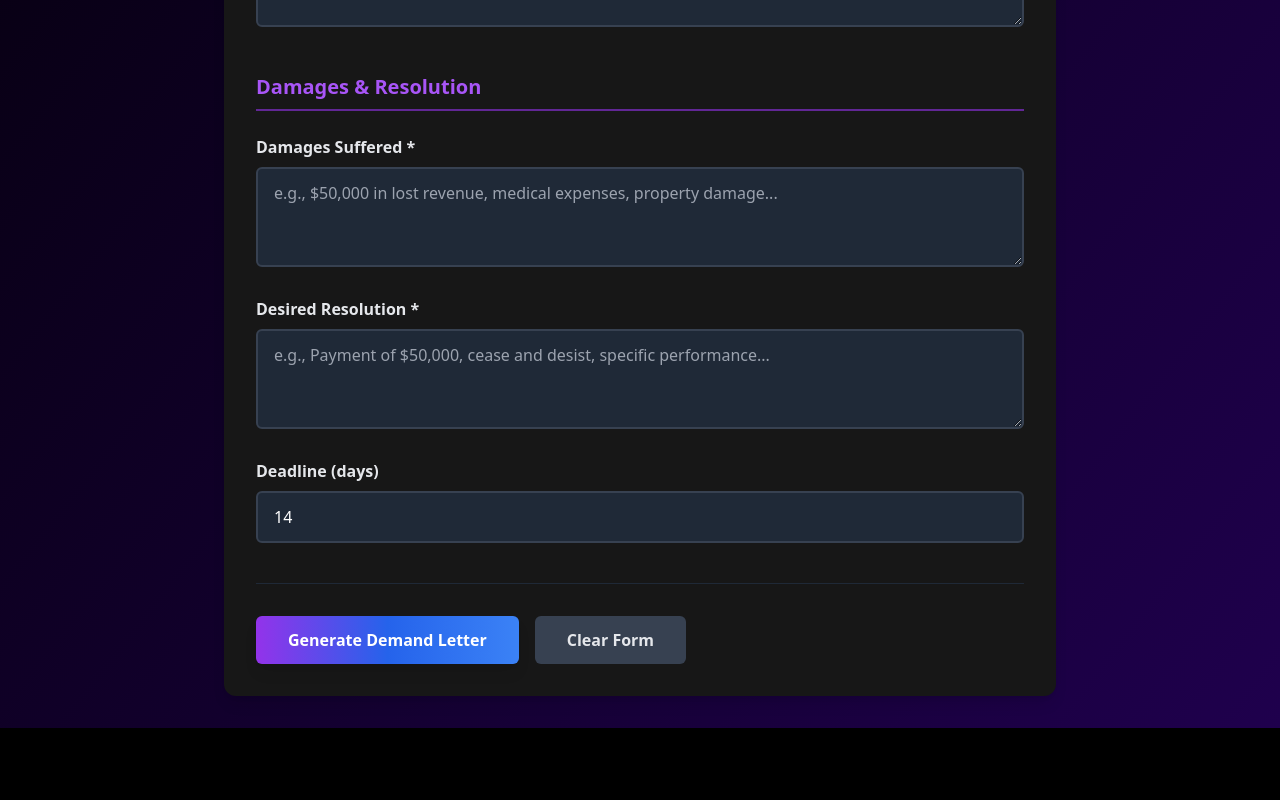
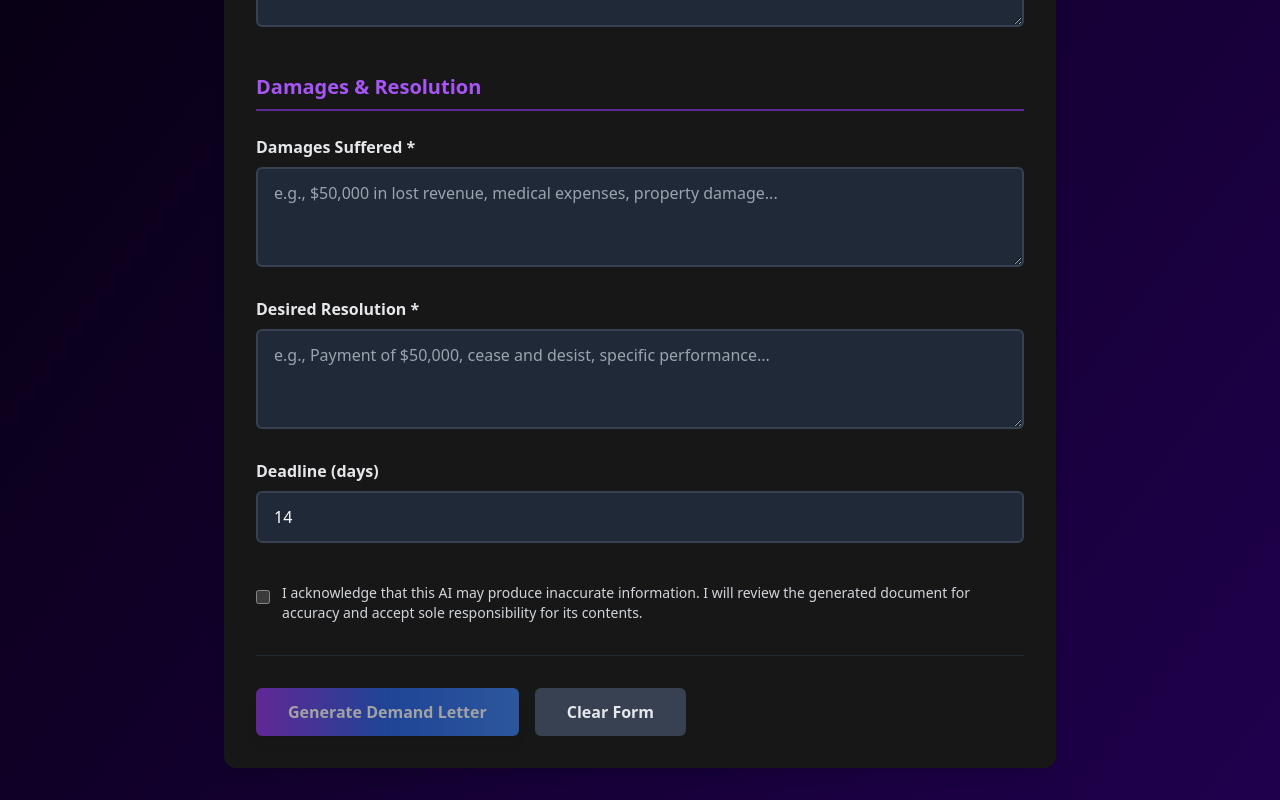
Before and after one commit to drew-anello/Lawyer-AI-Frontend, a React (Vite) app: page / in a window 1280 px wide. Shown: the part 907-1707 px from the top of the page. Before the commit the page ends 1635 px from the top, so only its background shows below. Built offline with nearby package versions, Linux system fonts and the light colour scheme; no server answers.

Commit message:
adds consent message and terms of

```diff
--- a/src/pages/DemandGenerator.tsx
+++ b/src/pages/DemandGenerator.tsx
@@ -39,6 +39,7 @@ function DemandGeneratorPage() {
   const [loading, setLoading] = useState(false)
   const [response, setResponse] = useState<ApiResponse | null>(null)
   const [showLetter, setShowLetter] = useState(false)
+  const [consentChecked, setConsentChecked] = useState(false)
 
   const editableRef = useRef<HTMLDivElement>(null)
   const letterTextRef = useRef<string>('')
@@ -249,8 +250,22 @@ function DemandGeneratorPage() {
               </div>
             </div>
 
+            {/* Consent disclaimer */}
+            <div className="my-6 flex items-start gap-3">
+              <input
+                type="checkbox"
+                id="consent"
+                checked={consentChecked}
+                onChange={e => setConsentChecked(e.target.checked)}
+                className="mt-1 h-5 w-5 text-purple-600 bg-gray-800 border-gray-600 rounded focus:ring-purple-600/50 focus:ring-2"
+              />
+              <label htmlFor="consent" className="text-sm text-gray-300 select-none">
+                I acknowledge that this AI may produce inaccurate information. I will review the generated document for accuracy and accept sole responsibility for its contents.
+              </label>
+            </div>
+
             <div className="flex flex-wrap gap-4 mt-8 pt-8 border-t border-gray-800">
-              <button type="submit" className={primaryButtonClasses} disabled={loading}>
+              <button type="submit" className={primaryButtonClasses} disabled={loading || !consentChecked}>
                 {loading ? 'Generating...' : 'Generate Demand Letter'}
               </button>
               <button type="button" className={secondaryButtonClasses} onClick={handleReset}>
```
